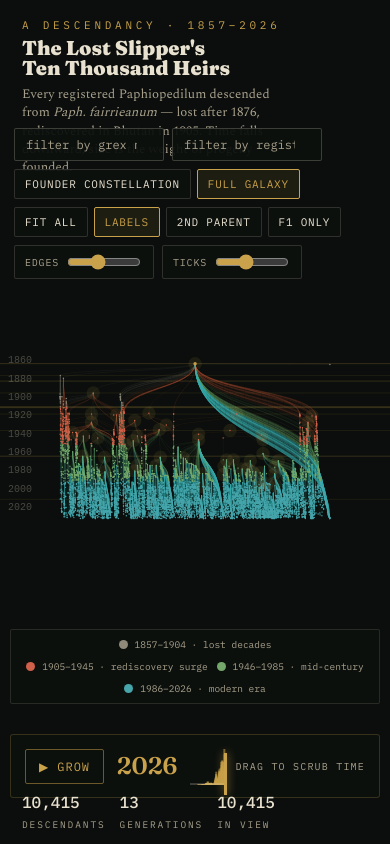
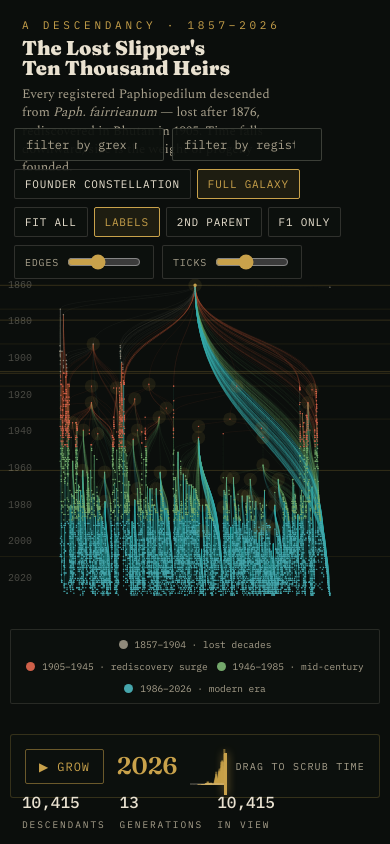
Before and after one commit to paulreavis1216/paulreavis1216.github.io, a plain HTML site: page index.html in a window 390 px wide. Drawn offline with nearby package versions, Linux system fonts and the light colour scheme.

Commit message:
index.html

```diff
--- a/index.html
+++ b/index.html
@@ -324,17 +324,28 @@ const MILES=[
 ];
 const rail=document.getElementById('rail');
 MILES.forEach(m=>{const d=document.createElement('div');d.className='mstone';d.innerHTML=`<div class="yr">${m.y}</div><div class="tx">${m.t}</div>`;rail.appendChild(d);m.el=d;});
-function positionMiles(){for(const m of MILES){let sy=w2sy(yPix(m.y));const el=m.el;
-  if(sy<-40||sy>Hh+40){el.style.opacity=0;continue;}sy=Math.max(sy,44);el.style.top=sy+'px';
-  el.classList.toggle('future',m.y>curYear);if(m.y<=curYear||true)el.style.opacity='';}}
+function positionMiles(){
+  // first pass: raw chronological position
+  for(const m of MILES){let sy=w2sy(yPix(m.y));
+    if(sy<-40||sy>Hh+40){m.rawSy=null;continue;}
+    m.rawSy=Math.max(sy,44);}
+  // second pass: enforce a minimum gap between consecutive on-screen milestones so close years
+  // (e.g. 1904 and 1905) never render their text blocks on top of one another
+  const MIN_GAP=58;let prevBottom=-1e9;
+  for(const m of MILES){if(m.rawSy==null)continue;
+    let sy=Math.max(m.rawSy,prevBottom+MIN_GAP);prevBottom=sy;m.placedSy=sy;}
+  for(const m of MILES){const el=m.el;
+    if(m.rawSy==null){el.style.opacity=0;continue;}
+    el.style.top=m.placedSy+'px';
+    el.classList.toggle('future',m.y>curYear);el.style.opacity='';}}
 
 // ---- view helpers ----
 function fitTo(minx,maxx,miny,maxy,maxS,vfill,hfill){const padL=60,padR=railPx()+60,padT=150,padB=110;
   const availW=W-padL-padR, availH=Hh-padT-padB;
   const bw=Math.max(maxx-minx,40),bh=Math.max(maxy-miny,40);
   let s,k,kx=1;
-  if(vfill){ s=Math.min(availW/bw, maxS||3); k=Math.max(1,Math.min(availH/(bh*s),8)); }
-  else if(hfill){ s=Math.min(availH/bh, maxS||3); kx=Math.max(1,Math.min(availW/(bw*s),8)); k=1; }
+  if(vfill){ s=Math.min(availW/bw, maxS||3); k=Math.max(1,Math.min(availH/(bh*s),16)); }
+  else if(hfill){ s=Math.min(availH/bh, maxS||3); kx=Math.max(1,Math.min(availW/(bw*s),16)); k=1; }
   else { s=Math.min(availW/bw, availH/bh, maxS||3); k=1; kx=1; }
   view.s=s; view.k=k; view.kx=kx;
   view.tx=padL+(availW-bw*s*kx)/2-minx*s*kx;
@@ -354,7 +365,11 @@ cv.addEventListener('pointermove',e=>{if(pts.has(e.pointerId))pts.set(e.pointerI
 cv.addEventListener('pointerup',e=>{pts.delete(e.pointerId);if(pts.size<2)pd0=0;drag=false;cv.classList.remove('drag');if(!moved)clickAt(e);});
 cv.addEventListener('pointerleave',()=>{drag=false;cv.classList.remove('drag');tip.style.display='none';});
 cv.addEventListener('wheel',e=>{e.preventDefault();zoomAt(e.clientX,e.clientY,Math.exp(-e.deltaY*0.0012));},{passive:false});
-function zoomAt(sx,sy,f){const ns=Math.max(0.02,Math.min(8,view.s*f));const wx=s2wx(sx),wy=s2wy(sy);view.s=ns;view.tx=sx-wx*ns*view.kx;view.ty=sy-wy*ns*view.k;draw();}
+function zoomAt(sx,sy,f){
+  // k/kx are fit-all-only stretch factors; once the user manually zooms, drop back to a uniform scale
+  // anchored at the current screen point, so stretch tuned for one fit-all level doesn't distort future zooms
+  if(view.k!==1||view.kx!==1){const wx=s2wx(sx),wy=s2wy(sy);view.k=1;view.kx=1;view.tx=sx-wx*view.s;view.ty=sy-wy*view.s;}
+  const ns=Math.max(0.02,Math.min(8,view.s*f));const wx=s2wx(sx),wy=s2wy(sy);view.s=ns;view.tx=sx-wx*ns;view.ty=sy-wy*ns;draw();}
 function nearest(sx,sy){const wx=s2wx(sx),wy=s2wy(sy);
   if(MODE==='const'){let best=-1,bd=1e9;for(const i of HUBS){if(!vis(i))continue;const d=(hx[i]-wx)**2+(hy[i]-wy)**2;const rr=Math.max(14/view.s,16);if(d<rr*rr&&d<bd){bd=d;best=i;}}return best;}
   const cx=(wx/CELL)|0,cy=(wy/CELL)|0;let best=-1,bd=1e9;
@@ -381,7 +396,7 @@ function select(i){hi=i;ancSet=null;subSet=null;focusOn=false;regSet=null;regCom
   draw();centerOn(i,Math.max(view.s,0.5));}
 function esc(s){return(s+'').replace(/[&<>]/g,c=>({'&':'&amp;','<':'&lt;','>':'&gt;'}[c]));}
 function closeDetail(){det.classList.remove('show');hi=null;ancSet=null;focusOn=false;subSet=null;regSet=null;draw();}
-function centerOn(i,s){view.s=s;view.kx=1;view.tx=W/2-curX(i)*s*view.kx;view.ty=Hh*0.42-curY(i)*s*view.k;draw();}
+function centerOn(i,s){view.s=s;view.kx=1;view.k=1;view.tx=W/2-curX(i)*s;view.ty=Hh*0.42-curY(i)*s;draw();}
 document.getElementById('dClose').onclick=closeDetail;
 document.getElementById('dTrace').onclick=()=>{if(hi==null)return;ancSet=ancestry(hi);subSet=null;focusOn=false;regSet=null;
   let a=1e9,b=-1e9,c=1e9,d=-1e9;ancSet.forEach(i=>{a=Math.min(a,curX(i));b=Math.max(b,curX(i));c=Math.min(c,curY(i));d=Math.max(d,curY(i));});fitTo(a,b,c,d,3);};
```
